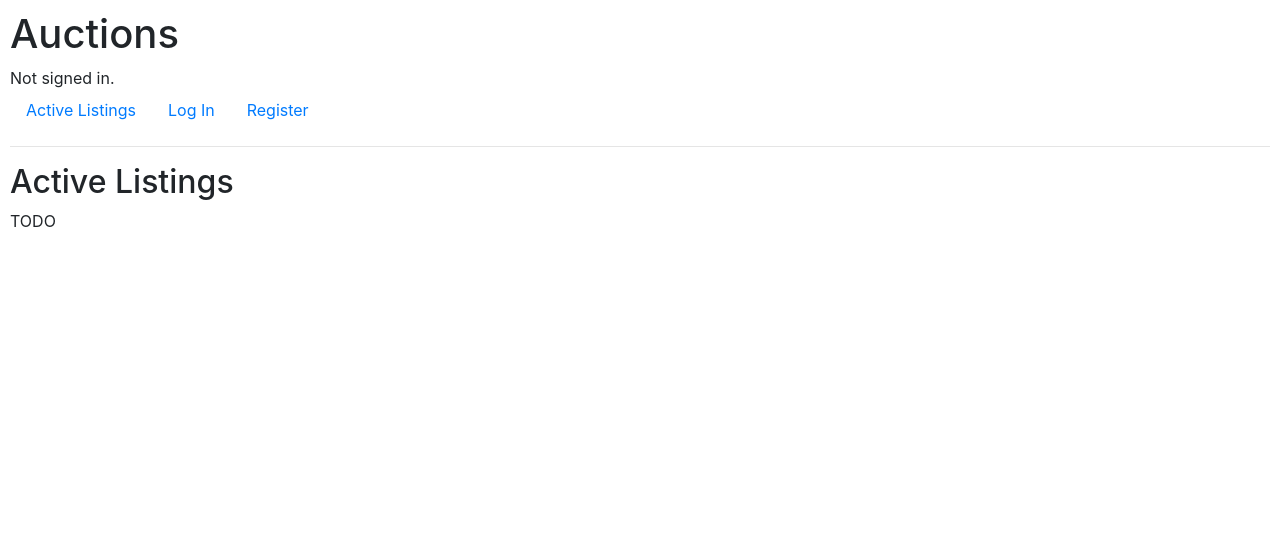
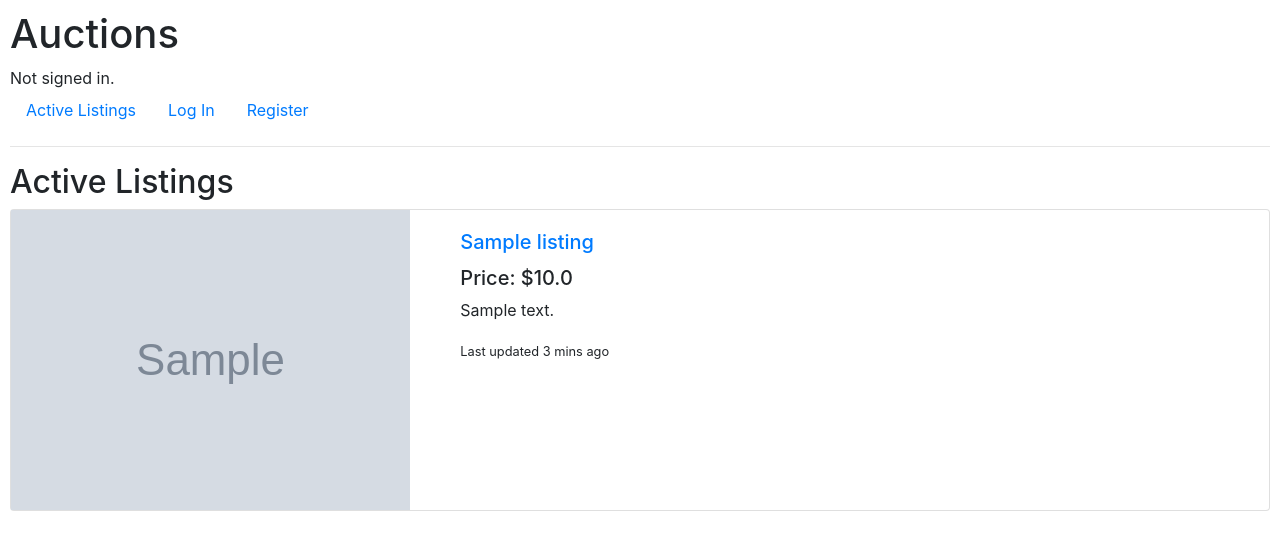
Before and after one commit to sippinyotrippin/auction_website, a Django app: page / in a window 1280 px wide. Shown: the top 550 px of the page. Run offline with Django 3.2, Linux system fonts and the light colour scheme; tables that the repository leaves empty hold one stand-in row (values such as "Sample post"); grey boxes marked "Sample" are stand-in pictures; some libraries are stand-ins or nearby versions.

Commit message:
add image_URL attribute to Listing model; render active listings at index page

```diff
--- a/commerce/auctions/models.py
+++ b/commerce/auctions/models.py
@@ -17,6 +17,7 @@ class Listing(models.Model):
     title = models.CharField(max_length=64)
     description = models.CharField(max_length=200)
     current_price = models.FloatField()
+    image_URL = models.CharField(max_length=1000, blank=True)
     is_active = models.BooleanField(default=True)
     owner = models.ForeignKey(User, on_delete=models.CASCADE, blank=True, related_name="user")
     category = models.ForeignKey(Category, on_delete=models.CASCADE, blank=True, related_name="category")
--- a/commerce/auctions/static/auctions/styles.css
+++ b/commerce/auctions/static/auctions/styles.css
@@ -1,3 +1,8 @@
 body {
     padding: 10px;
 }
+
+.content {
+    width: 80vh;
+    height: 12vh;
+}
--- a/commerce/auctions/templates/auctions/index.html
+++ b/commerce/auctions/templates/auctions/index.html
@@ -3,5 +3,22 @@
 {% block body %}
     <h2>Active Listings</h2>
 
-    TODO
+    {% for listing in listings %}
+        <div class="card mb-3" style="max-width: 1910px;">
+            <div class="row g-0">
+                <div class="col-md-4">
+                    <img src="{{ listing.image_URL }}" class="img-fluid rounded-start" alt="...">
+                </div>
+                <div class="col-md-8">
+                    <div class="card-body">
+                        <h5 class="card-title"><a href="">{{ listing.title }}</a></h5>
+                        <h5>Price: ${{ listing.current_price }}</h5>
+                        <p class="card-text">{{ listing.description }}</p>
+                        <p class="card-text"><small class="text-body-secondary">Last updated 3 mins ago</small></p>
+                    </div>
+                </div>
+            </div>
+        </div>
+    {% endfor %}
+
 {% endblock %}
--- a/commerce/auctions/templates/auctions/layout.html
+++ b/commerce/auctions/templates/auctions/layout.html
@@ -30,7 +30,7 @@
                 </li>
 
                 <li class="nav-item">
-                    <a class="nav-link" href="{% url 'create_listing' %}">Create Listing</a>
+                    <a class="nav-link" href="{% url 'create' %}">Create Listing</a>
                 </li>
 
                 <li class="nav-item">
--- a/commerce/auctions/urls.py
+++ b/commerce/auctions/urls.py
@@ -7,5 +7,6 @@ urlpatterns = [
     path("login", views.login_view, name="login"),
     path("logout", views.logout_view, name="logout"),
     path("register", views.register, name="register"),
-    path("create_listing", views.create_listing, name="create_listing")
+    path("create_listing/", views.create, name="create"),
+    path('<int:listing>', views.listing_info, name="listing_page")
 ]
--- a/commerce/auctions/views.py
+++ b/commerce/auctions/views.py
@@ -4,11 +4,13 @@ from django.http import HttpResponse, HttpResponseRedirect
 from django.shortcuts import render
 from django.urls import reverse
 
-from .models import User
+from .models import *
 
 
 def index(request):
-    return render(request, "auctions/index.html")
+    return render(request, "auctions/index.html", {
+        "listings": Listing.objects.filter(is_active=True)
+    })
 
 
 def login_view(request):
@@ -63,5 +65,16 @@ def register(request):
         return render(request, "auctions/register.html")
 
 
-def create_listing(request):
-    return render(request, "auctions/create_listing.html")
+def create(request):
+    if request.method == "GET":
+        return render(request, "auctions/create.html", {
+            'categories': Category.objects.all()
+        })
+    else:
+        pass
+
+
+def listing_info(request, listing_id):
+    return render(request, "auctions/listing_page", {
+        "title": Listing.objects.get(id=listing_id).title,
+    })
```
Also changed, not shown: commerce/auctions/templates/auctions/create.html (added, +32 -0 lines), commerce/auctions/templates/auctions/create_listing.html (deleted, +0 -9 lines), commerce/auctions/templates/auctions/listing_page.html (added, +9 -0 lines), commerce/auctions/migrations/0005_listing_image_url.py (added).
